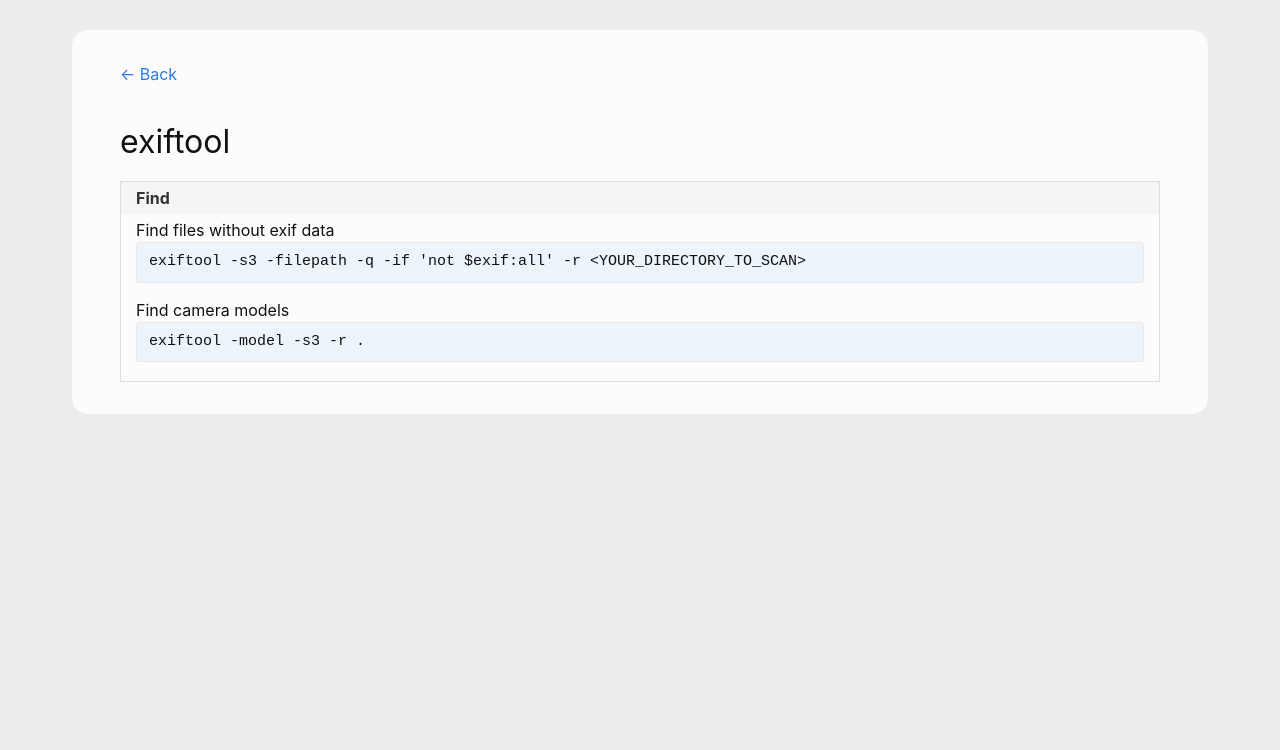
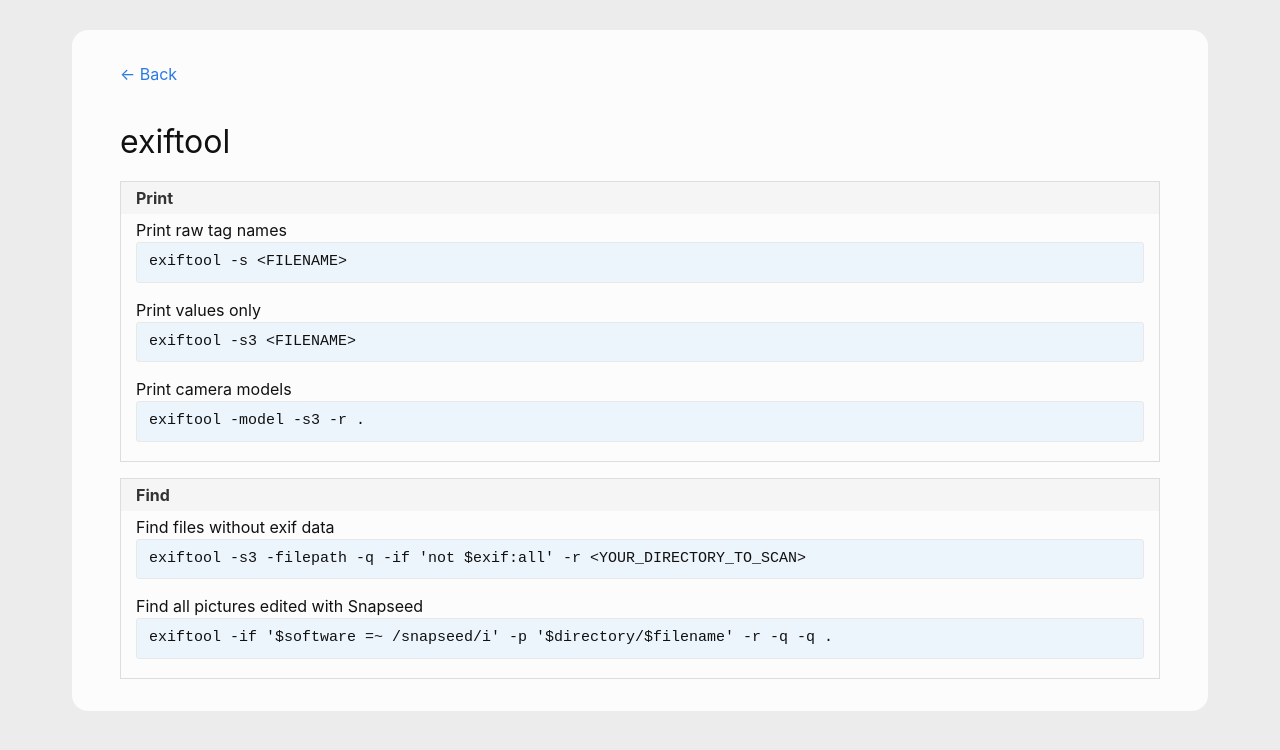
Before and after one commit to andreas-mausch/cheatsheets, a Jekyll site: the page built from _cheatsheets/exiftool.md, in a window 1280 px wide. Shown: the top 750 px of the page. Built offline with Jekyll 4.4.1, drawn with Linux system fonts in a browser that asks for light colours.

Commit message:
exiftool

```diff
--- a/_cheatsheets/exiftool.md
+++ b/_cheatsheets/exiftool.md
@@ -2,8 +2,13 @@
 layout: cheatsheet
 tags: image-processing exif
 section:
+  - name: Print
+    commands:
+      Print raw tag names: "exiftool -s <FILENAME>"
+      Print values only: "exiftool -s3 <FILENAME>"
+      Print camera models: exiftool -model -s3 -r .
   - name: Find
     commands:
       Find files without exif data: "exiftool -s3 -filepath -q -if 'not $exif:all' -r <YOUR_DIRECTORY_TO_SCAN>"
-      Find camera models: exiftool -model -s3 -r .
+      Find all pictures edited with Snapseed: "exiftool -if '$software =~ /snapseed/i' -p '$directory/$filename' -r -q -q ."
 ---
```
